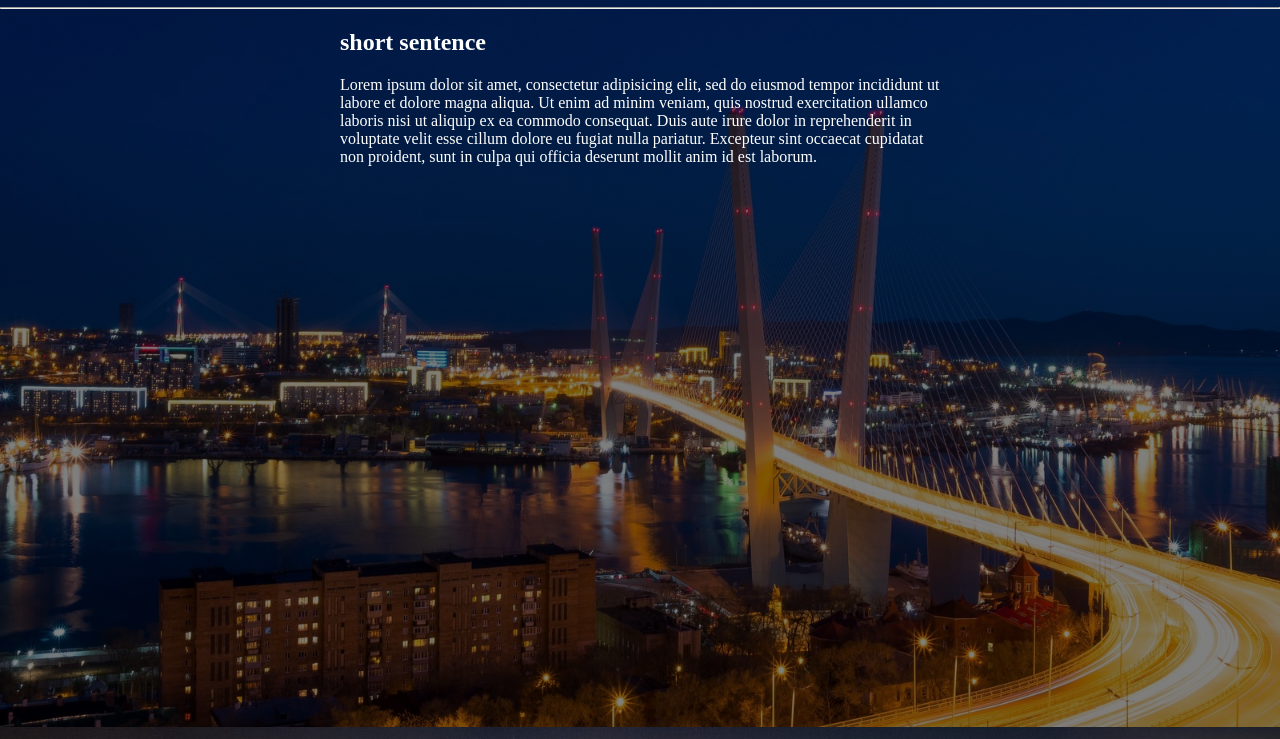
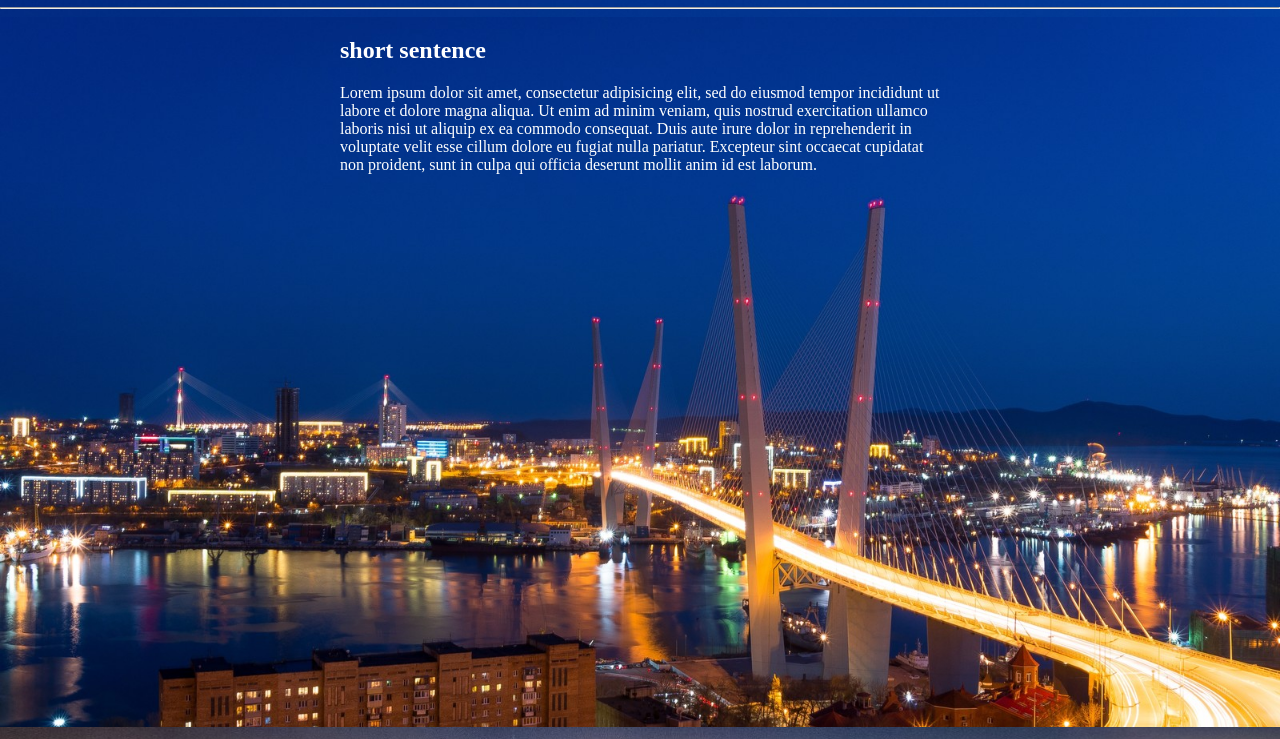
Before and after one commit to Taroyamada519/html-sample02, a plain HTML site: page index.html in a window 1280 px wide. Shown: the part 73-812 px from the top of the page. Drawn offline with Linux system fonts and the light colour scheme.

Commit message:
remove filter

```diff
--- a/index.html
+++ b/index.html
@@ -7,7 +7,7 @@
         <link rel="stylesheet" href="./style.css" type="text/css" charset="utf-8">
     </head>
     <body>
-        <div class="bg">
+        <div class="bg1">
             <div id="titleArea">
                 <h1>PAGE TITLE</h1>
             </div>
--- a/style.css
+++ b/style.css
@@ -7,12 +7,12 @@ body{
     height: 100%;
     margin: 0;
 }
-.bg {
+.bg1 {
     display: table;
     height: 100%;
     width: 100%;
     position: relative;
-    background-image: linear-gradient(rgba(0,0,0,.5), rgba(0,0,0,.5)), url('./bg01.jpg');
+    background-image: url('./bg01.jpg');
     background-repeat: no-repeat;
     background-position: center center;
     background-attachment: fixed;
@@ -28,7 +28,7 @@ body{
     height: 100%;
     width: 100%;
     position: relative;
-    background-image: linear-gradient(rgba(0,0,0,.5), rgba(0,0,0,.5)), url('./bg02.jpg');
+    background-image: url('./bg02.jpg');
     background-repeat: no-repeat;
     background-position: center center;
     background-attachment: fixed;
```
